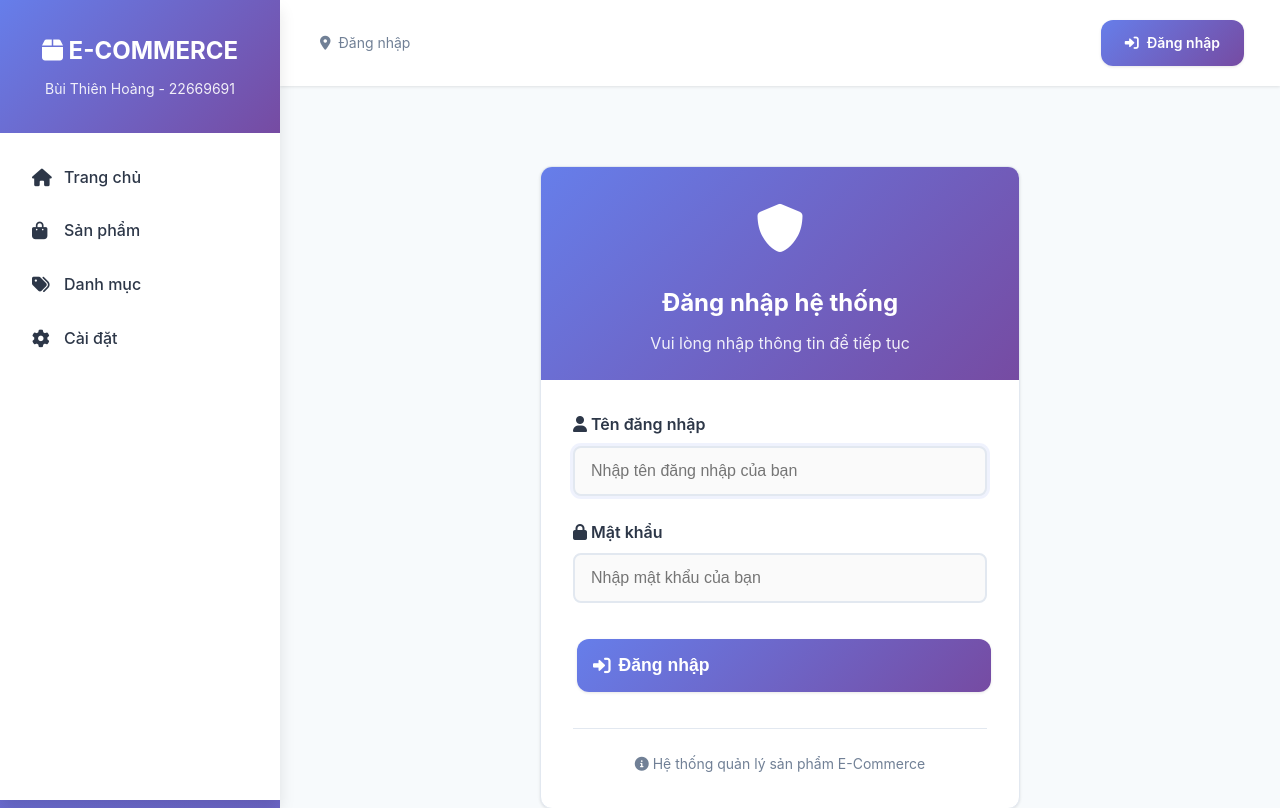
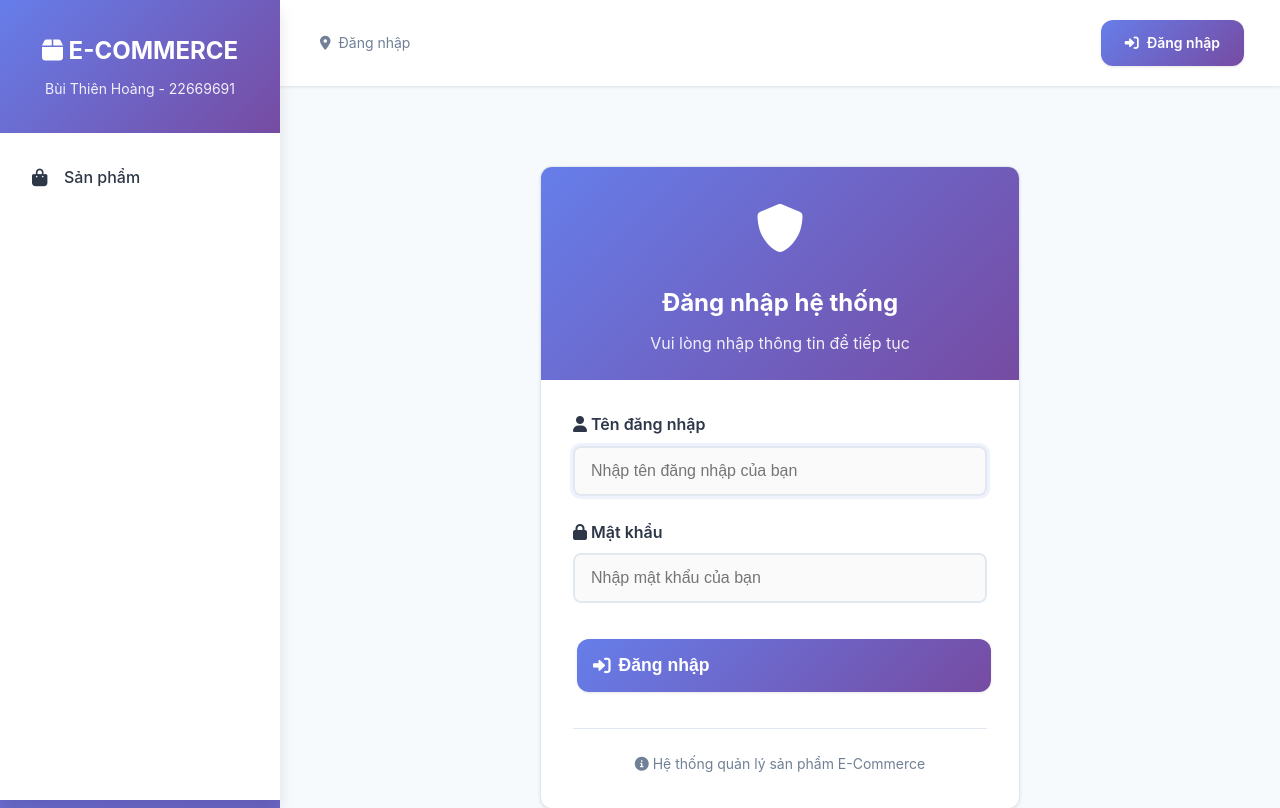
Before and after one commit to BuiThienHoang221204/BuiThienHoang_22669691_CNM, a Node server app: page /login in a window 1280 px wide. Shown: the top 808 px of the page. Run offline with Node 20, Linux system fonts and the light colour scheme; the visitor is signed in with stand-in values (Sample User, id 1).

Commit message:
Refactor product repository and service to use 'productId' as the primary key; update layout for improved navigation and admin functionalities; add session and cookie files for management.

```diff
--- /dev/null
+++ b/Tuan3/final-session.txt
@@ -0,0 +1,5 @@
+# Netscape HTTP Cookie File
+# https://curl.se/docs/http-cookies.html
+# This file was generated by libcurl! Edit at your own risk.
+
+#HttpOnly_44.222.64.79	FALSE	/	FALSE	1770230821	connect.sid	s%3AFPf3QrnByaKAbL1apPGU-Nqw7rnw8sLh.qWf0FVhTJhOmgisczaVVMkVM6mnkNg2TUeIGP7Oimiw
--- a/Tuan3/repositories/product.repository.js
+++ b/Tuan3/repositories/product.repository.js
@@ -26,7 +26,7 @@
   const result = await db.send(
     new GetCommand({
       TableName: TABLE_NAME,
-      Key: { id }
+      Key: { productId: id }
     })
   );
   return result.Item || null;
@@ -144,7 +144,7 @@
   await db.send(
     new UpdateCommand({
       TableName: TABLE_NAME,
-      Key: { id },
+      Key: { productId: id },
       UpdateExpression: "SET " + updateExpression.join(", "),
       ExpressionAttributeNames: Object.keys(expressionAttributeNames).length > 0 ? expressionAttributeNames : undefined,
       ExpressionAttributeValues: expressionAttributeValues
@@ -165,7 +165,7 @@
   await db.send(
     new DeleteCommand({
       TableName: TABLE_NAME,
-      Key: { id }
+      Key: { productId: id }
     })
   );
 };
--- /dev/null
+++ b/Tuan3/session-cookie.txt
@@ -0,0 +1,5 @@
+# Netscape HTTP Cookie File
+# https://curl.se/docs/http-cookies.html
+# This file was generated by libcurl! Edit at your own risk.
+
+#HttpOnly_44.222.64.79	FALSE	/	FALSE	1770230855	connect.sid	s%3AuOa4GrbusDkTdQBYLhO2Ft51N6QeB4IH.%2FVM20C5bTlLUR2cxP4dKIIL6ssaJxnFnG4MrBqVIk6Y
--- a/Tuan3/views/layout.ejs
+++ b/Tuan3/views/layout.ejs
@@ -313,44 +313,39 @@
     </div>
 
     <div class="nav-menu">
+      <!-- Trang chủ / Sản phẩm - Staff và Admin đều xem được -->
       <div class="nav-item">
         <a href="/" class="nav-link">
-          <i class="fas fa-home"></i>
-          <span>Trang chủ</span>
-        </a>
-      </div>
-      <div class="nav-item">
-        <a href="/products" class="nav-link">
           <i class="fas fa-shopping-bag"></i>
           <span>Sản phẩm</span>
         </a>
       </div>
+
+      <% if (typeof user !== 'undefined' && user && user.role === 'admin') { %>
+      <!-- Admin Only: Thêm sản phẩm -->
+      <div class="nav-item">
+        <a href="/create" class="nav-link">
+          <i class="fas fa-plus-circle"></i>
+          <span>Thêm sản phẩm</span>
+        </a>
+      </div>
+
+      <!-- Admin Only: Quản lý danh mục -->
       <div class="nav-item">
         <a href="/categories" class="nav-link">
           <i class="fas fa-tags"></i>
           <span>Danh mục</span>
         </a>
       </div>
-      <% if (typeof user !== 'undefined' && user && user.role === 'admin') { %>
+
+      <!-- Admin Only: Quản lý Users -->
       <div class="nav-item">
-        <a href="/admin/users" class="nav-link">
+        <a href="/users" class="nav-link">
           <i class="fas fa-users"></i>
           <span>Quản lý Users</span>
         </a>
       </div>
-      <div class="nav-item">
-        <a href="/admin/reports" class="nav-link">
-          <i class="fas fa-chart-bar"></i>
-          <span>Báo cáo</span>
-        </a>
-      </div>
       <% } %>
-      <div class="nav-item">
-        <a href="/settings" class="nav-link">
-          <i class="fas fa-cog"></i>
-          <span>Cài đặt</span>
-        </a>
-      </div>
     </div>
   </nav>
 
```
Also changed, not shown: Tuan3/services/product.service.js (+19 -5 lines), 1 other file.
